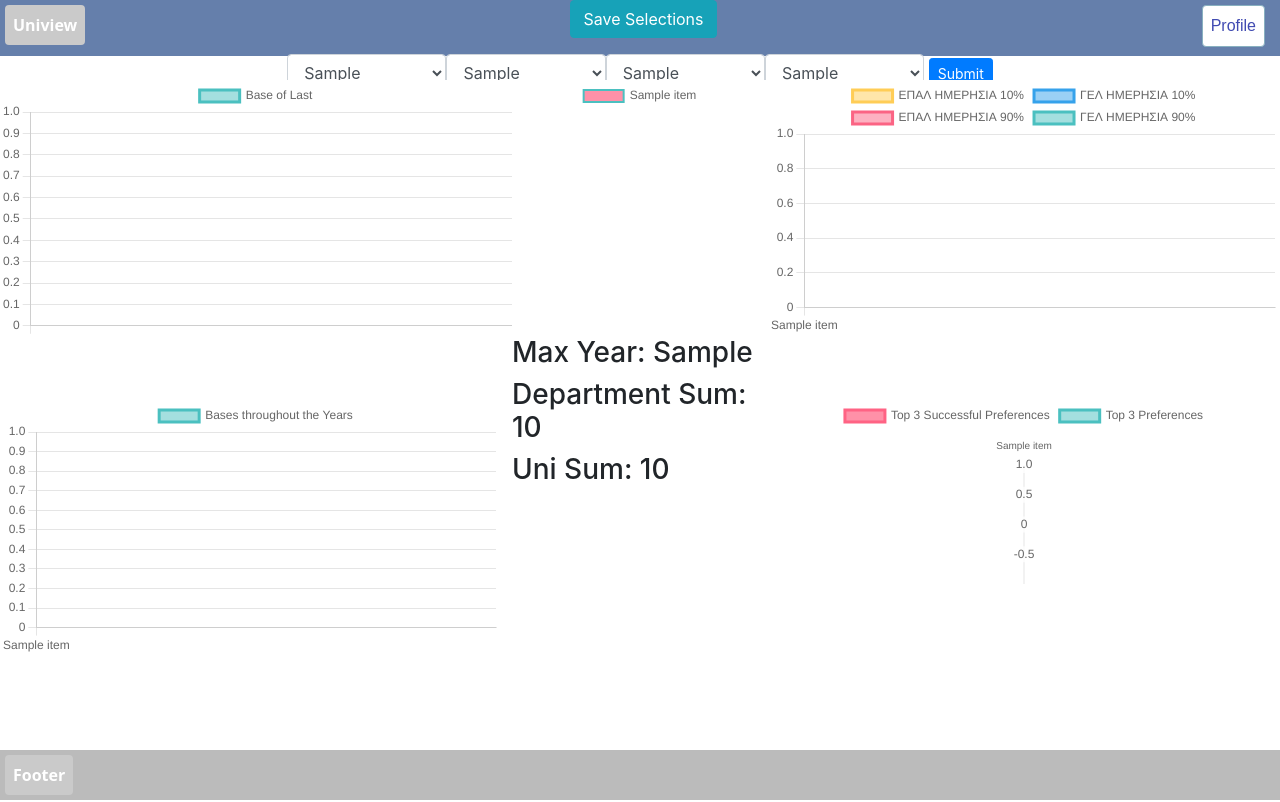
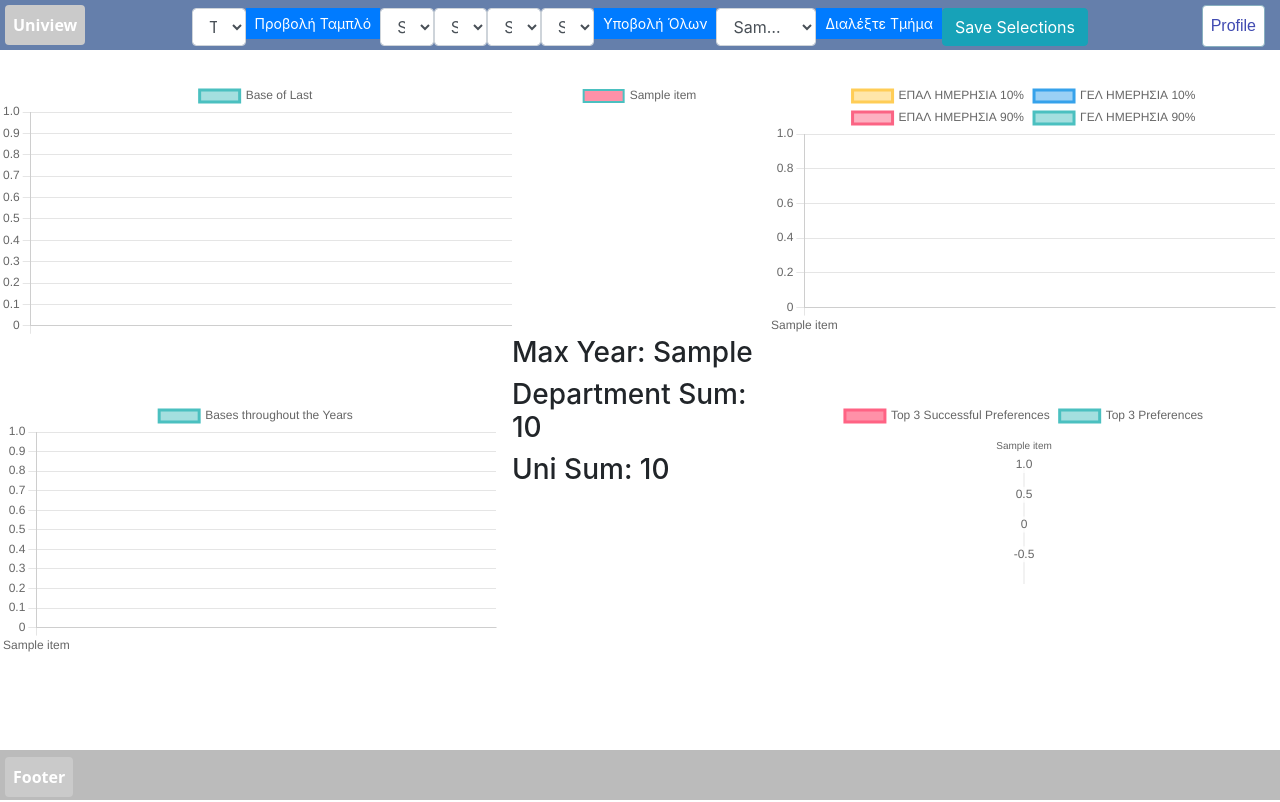
Before and after one commit to iee-ihu-gr-coursem102/WebEng22_Full-Stack-Comrades, a Python web app: template templates/dashboard_non_auth.html in a window 1280 px wide. Run offline with Jinja, Linux system fonts and the light colour scheme; the template is opened without the code that fills it: most values are stand-ins (such as "Sample title", 1, 10 or a date in 2020); some libraries are stand-ins or nearby versions.

Commit message:
Feature: completed Dashboard selection and retrieval.

```diff
--- a/templates/dashboard_non_auth.html
+++ b/templates/dashboard_non_auth.html
@@ -30,7 +30,7 @@
     .header {
     background:#657FAB;
     position: absolute;
-    height:7%;
+    height:5%;
     top: 0px;
     width: 100%;
     left: 0px;
@@ -170,6 +170,18 @@
     width: 100px;
     text-overflow: ellipsis;
     }
+
+    .btn-group {
+      position:absolute;
+      top: 15%;
+      right: 15%;
+      left: 15%;
+    }
+
+    .footer-group {
+      position:absolute;
+      top: 3%;
+    }
   </style>
 
 </head>
@@ -182,17 +194,9 @@
     <a href="{{ url_for('main.profile') }}" style="float:right"class="button button3">Profile</a>
 
     <div class="form-group">
-      <form method="POST" action="/save">
-        <input type="hidden" id="school" name="school">
-        <input type="hidden" id="base" name="base">
-        <input type="hidden" id="pos" name="pos">
-        <input type="hidden" id="yr" name="yr">
-        <input type="hidden" id="dept" name="dept" onchange="checkForm()">
-        <input type="submit" id="saveDash" value="Save Selections" class="btn btn-info" onclick="save_subs()">
-        <p id="demo"></p>
-      </form>
       <form method="post">
         <div class="btn-group">
+          <input id="secret_operator" name="secret_operator" hidden>
           <!--
           <button type="button" class="btn btn-success dropdown-toggle" data-toggle="dropdown" aria-haspopup="true" aria-expanded="false">
             Σχολές
@@ -203,6 +207,15 @@
             <a class="dropdown-item" href="#">Λογιστική</a>
           </div>
           -->
+          <select class="form-control" aria-label="Default select example" id="saved_dashed" name="saved_dashed">
+            <optgroup>
+              <option value="#" selected disabled hidden>Τα Ταμπλό μου</option>
+            </optgroup>
+            {% for item in saved %}
+              <option>{{ item }}</option>"
+            {% endfor %}
+          </select>
+          <input style="height: 20%;" type="submit" value="Προβολή Ταμπλό" class="btn btn-primary btn-sm" onclick="signalDash()">
           <select class="form-control" aria-label="Default select example" id="school_operator" name="school_operator" onchange="fill_school(); disable();">
             <optgroup>
               <option value="#">{{ persistent1 }}</option>
@@ -268,7 +281,7 @@
             <option value="280">280</option>
           </optgroup>
           </select>
-          <select class="form-control" aria-label="Default select example" id="year_operator" name="year_operator" onchange="fill_yr()">
+          <select class="form-control" aria-label="Default select example" id="year_operator" name="year_operator" onchange="fill_yr(); disable()">
             <optgroup>
               <option value="#">{{ persistent4 }}</option>
             </optgroup>
@@ -285,17 +298,29 @@
             <option value="2013">2013</option>
           </optgroup>
           </select>
-        </div>
-        <input type="submit" value="Submit" class="btn btn-primary btn-sm">
+          <input style="height: 20%;" type="submit" value="Υποβολή Όλων" class="btn btn-primary btn-sm">
           <select class="form-control" aria-label="Default select example" id="more_depts" name="more_depts" onchange="fill_dept()">
-
+            <optgroup>
+              <option value="#">{{ persistent5 }}</option>
+            </optgroup>
+            <optgroup label="_________">
             {% for item in labels %}
             <option>{{ item }}"</option>"
             {% endfor %}
-
+            </optgroup>
             </select>
-        <input type="submit" value="Διαλέξτε Τμήμα" class="btn btn-primary btn-sm">
+          <input style="height: 20%;" type="submit" value="Διαλέξτε Τμήμα" class="btn btn-primary btn-sm" id="dept_button">
         </form>
+        <form method="POST" action="/save">
+          <input type="hidden" id="school" name="school">
+          <input type="hidden" id="base" name="base">
+          <input type="hidden" id="pos" name="pos">
+          <input type="hidden" id="yr" name="yr">
+          <input type="hidden" id="dept" name="dept" onchange="checkForm()">
+          <input type="submit" id="saveDash" value="Save Selections" class="btn btn-info" onclick="save_subs()">
+          <p id="demo"></p>
+        </form>
+      </div>
     </div>
   </div>
 
@@ -318,19 +343,28 @@
       <h3>Department Sum: {{dept_sum}}</h3>
       <h3>Uni Sum: {{uni_sum}}</h3>
     </div>
-
     </div>
   </div>
 
 
   <div class="footer">
-    <a href=".html" style="float:left"class="button button1">Footer</a>
+    <div class="footer-group">
+      <a href=".html" style="float:left" class="button button1">Footer</a>
+    </div>
   </div>
 
+  <script>
+    function signalDash(){
+      document.getElementById("secret_operator").value = "true";
+      txt = document.getElementById("secret_operator").value = "true";
+      console.log(txt)
+    }
+  </script>
   <script>
     function disable() {
       document.getElementById("more_depts").disabled = true;
       document.getElementById("saveDash").disabled = true;
+      document.getElementById("dept_button").disabled = true;
       saveDash
     }
   </script>
```
Also changed, not shown: db_controller.py (+10 -2 lines), fetching.py (+12 -6 lines), main.py (+28 -6 lines), db.sqlite. Lines whose indentation alone changed are shown as unchanged.
